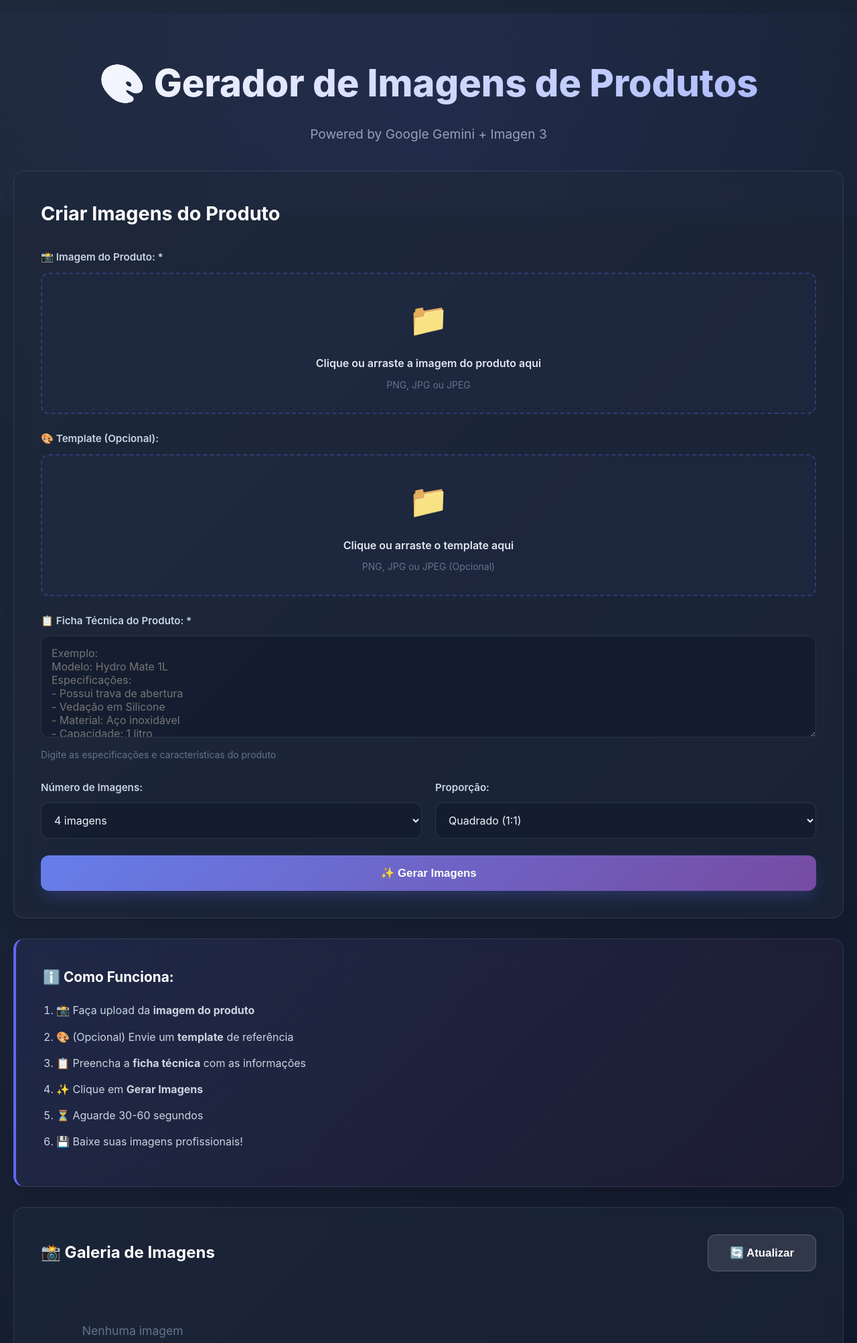
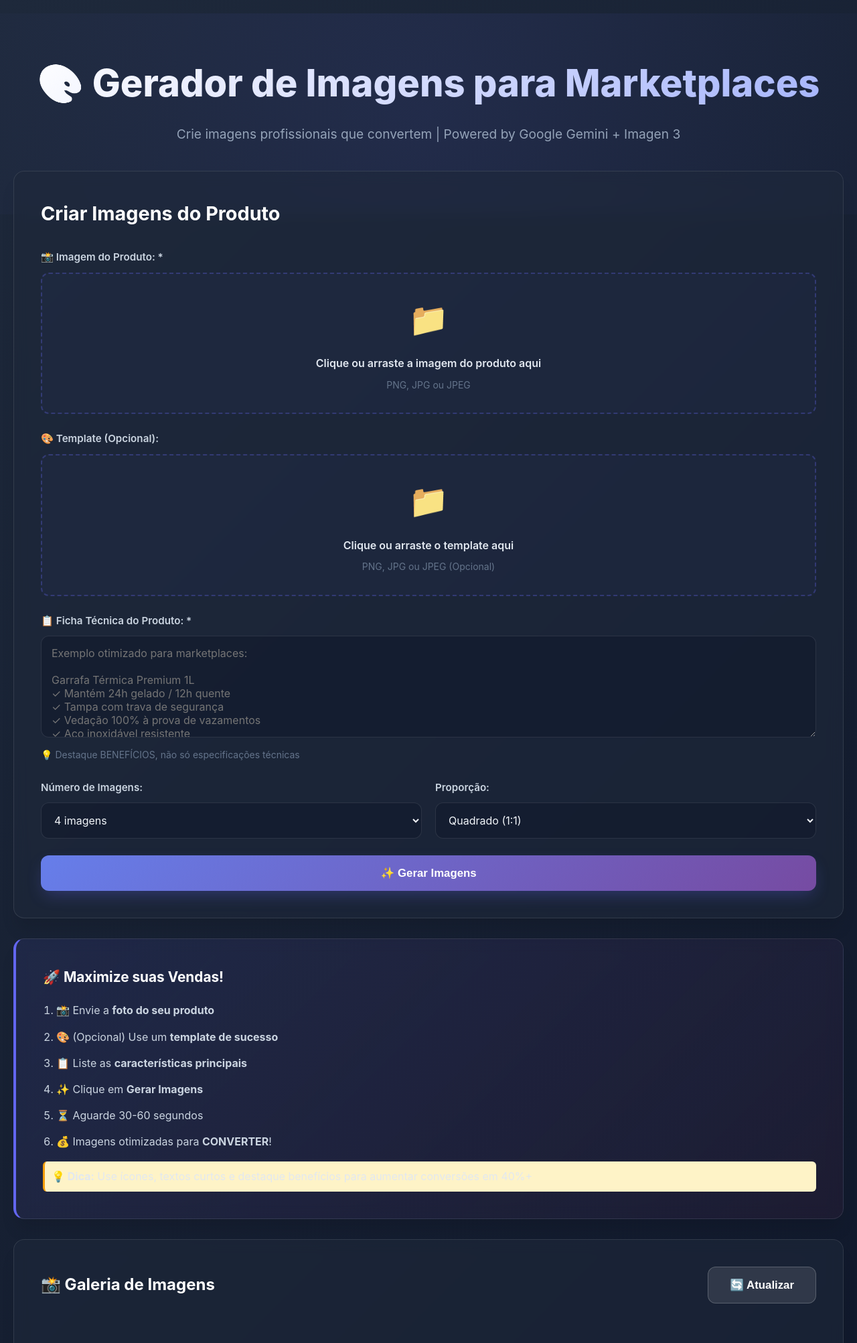
Before and after one commit to BHENZZ/geradorimagens, a Flask app: page / in a window 1280 px wide; the page is wider, and only the part inside the window is pictured. Shown: the top 2005 px of that part at 67% size. Run offline with Flask 3, Linux system fonts and the light colour scheme; data that the repository does not hold is empty.

Commit message:
Update index.html

```diff
--- a/templates/index.html
+++ b/templates/index.html
@@ -3,14 +3,14 @@
 <head>
     <meta charset="UTF-8">
     <meta name="viewport" content="width=device-width, initial-scale=1.0">
-    <title>🎨 Gerador de Imagens de Produtos - AI</title>
+    <title>🎨 Gerador de Imagens para Marketplaces - AI</title>
     <link rel="stylesheet" href="/static/css/style.css">
 </head>
 <body>
     <div class="container">
         <header>
-            <h1>🎨 Gerador de Imagens de Produtos</h1>
-            <p class="subtitle">Powered by Google Gemini + Imagen 3</p>
+            <h1>🎨 Gerador de Imagens para Marketplaces</h1>
+            <p class="subtitle">Crie imagens profissionais que convertem | Powered by Google Gemini + Imagen 3</p>
         </header>
 
         <main>
@@ -55,17 +55,18 @@
                                 id="ficha_tecnica"
                                 name="ficha_tecnica"
                                 rows="6"
-                                placeholder="Exemplo:
-Modelo: Hydro Mate 1L
-Especificações:
-- Possui trava de abertura
-- Vedação em Silicone
-- Material: Aço inoxidável
-- Capacidade: 1 litro
-- Mantém bebidas quentes por 12h e frias por 24h"
+                                placeholder="Exemplo otimizado para marketplaces:
+
+Garrafa Térmica Premium 1L
+✓ Mantém 24h gelado / 12h quente
+✓ Tampa com trava de segurança
+✓ Vedação 100% à prova de vazamentos
+✓ Aço inoxidável resistente
+✓ Design moderno e ergonômico
+✓ Livre de BPA"
                                 required
                             ></textarea>
-                            <small>Digite as especificações e características do produto</small>
+                            <small>💡 Destaque BENEFÍCIOS, não só especificações técnicas</small>
                         </div>
 
                         <div class="form-row">
@@ -100,15 +101,18 @@ Especificações:
 
                 <!-- Informações -->
                 <div class="info-card">
-                    <h3>ℹ️ Como Funciona:</h3>
+                    <h3>🚀 Maximize suas Vendas!</h3>
                     <ol>
-                        <li>📸 Faça upload da <strong>imagem do produto</strong></li>
-                        <li>🎨 (Opcional) Envie um <strong>template</strong> de referência</li>
-                        <li>📋 Preencha a <strong>ficha técnica</strong> com as informações</li>
+                        <li>📸 Envie a <strong>foto do seu produto</strong></li>
+                        <li>🎨 (Opcional) Use um <strong>template de sucesso</strong></li>
+                        <li>📋 Liste as <strong>características principais</strong></li>
                         <li>✨ Clique em <strong>Gerar Imagens</strong></li>
                         <li>⏳ Aguarde 30-60 segundos</li>
-                        <li>💾 Baixe suas imagens profissionais!</li>
+                        <li>💰 Imagens otimizadas para <strong>CONVERTER</strong>!</li>
                     </ol>
+                    <p style="margin-top: 15px; padding: 10px; background: #fef3c7; border-radius: 6px;">
+                        <strong>💡 Dica:</strong> Use ícones, textos curtos e destaque benefícios para aumentar conversões em 40%+
+                    </p>
                 </div>
             </section>
 
```
